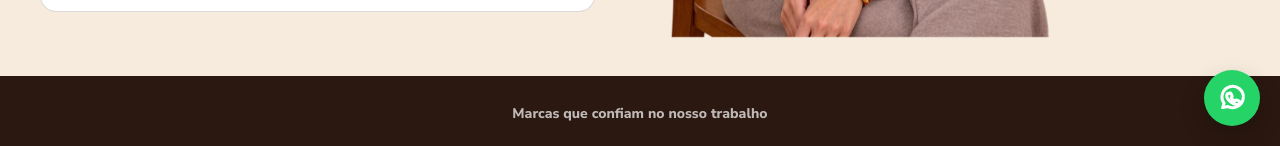
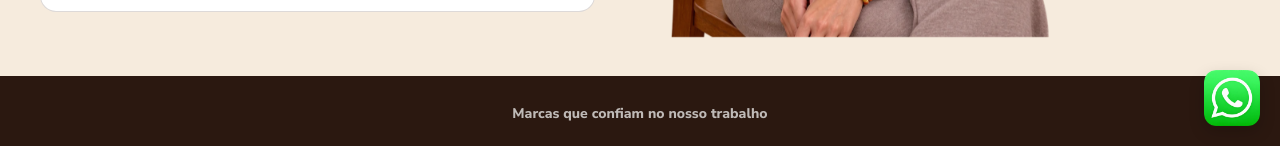
Before and after one commit to Viniwayne69/Allebrahim, a Next.js app: page / in a window 1280 px wide. Shown: the part 654-800 px from the top of the page. Built offline with nearby package versions, Linux system fonts and the light colour scheme; no server answers; a web font is replaced by a local one.

Commit message:
Botão flutuante usa o ícone oficial do WhatsApp
Co-Authored-By: Claude Opus 5.5 <noreply@anthropic.com>
Claude-Session: https://claude.ai/code/session_0174dFPbdmkpV1ctvu3uEePe

```diff
--- a/src/components/layout/WhatsAppFloat.tsx
+++ b/src/components/layout/WhatsAppFloat.tsx
@@ -1,5 +1,5 @@
-import { WhatsAppIcon } from "@/components/ui/icons/Icons";
 import { whatsappHref } from "@/lib/whatsapp";
+import Image from "next/image";
 
 export function WhatsAppFloat() {
   return (
@@ -8,9 +8,9 @@ export function WhatsAppFloat() {
       target="_blank"
       rel="noreferrer"
       aria-label="Conversar pelo WhatsApp"
-      className="focus-ring fixed bottom-5 right-5 z-40 grid h-14 w-14 place-items-center rounded-full bg-[#25D366] text-white shadow-[0_10px_24px_rgba(0,0,0,0.22)] transition duration-200 hover:scale-105"
+      className="focus-ring fixed bottom-5 right-5 z-40 block h-14 w-14 rounded-[22%] shadow-[0_6px_16px_rgba(0,0,0,0.18)] transition-transform duration-200 hover:scale-105"
     >
-      <WhatsAppIcon className="h-8 w-8" />
+      <Image src="/images/whatsapp.png" alt="" width={192} height={192} className="h-full w-full" />
     </a>
   );
 }
```
Also changed, not shown: public/images/whatsapp.png (added).
